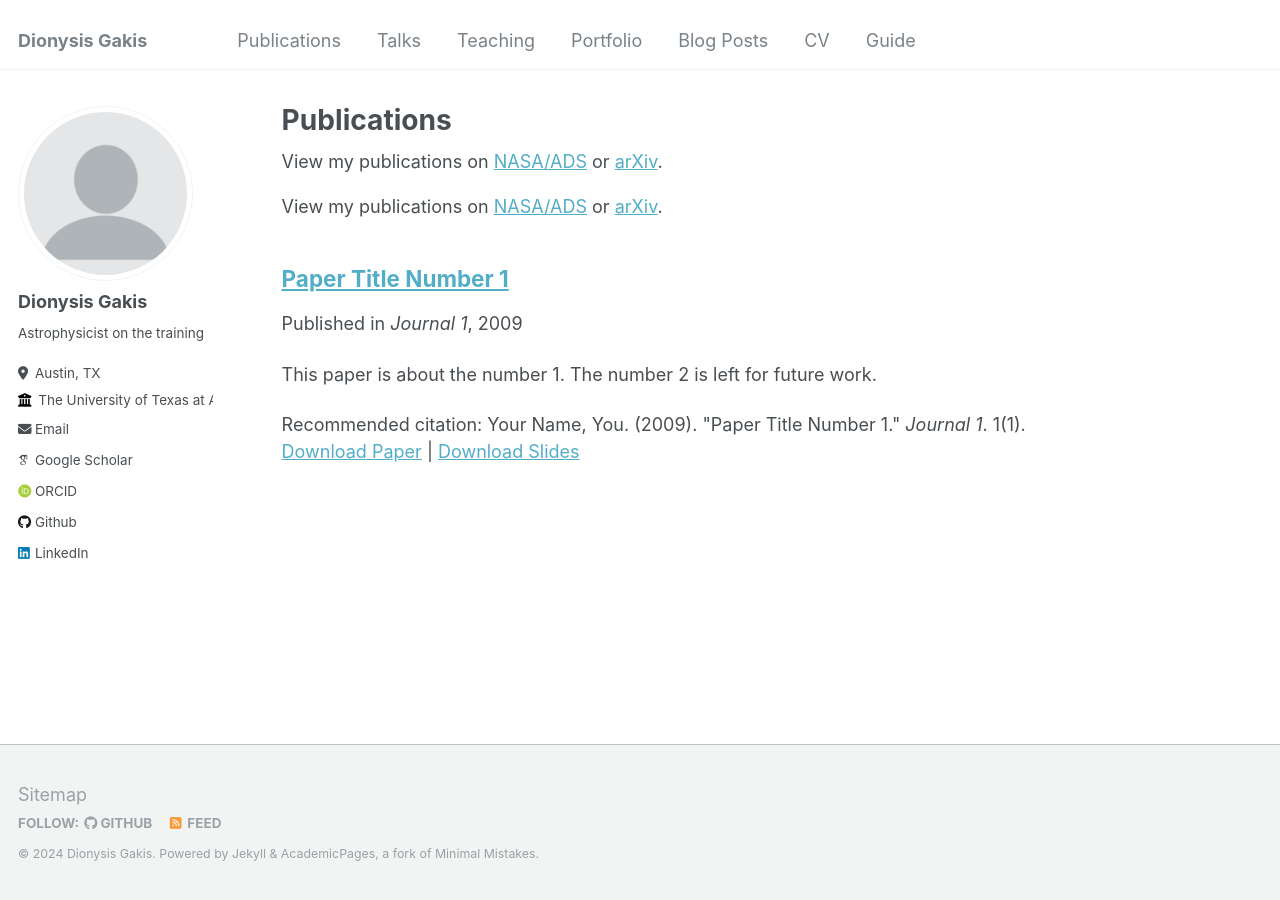
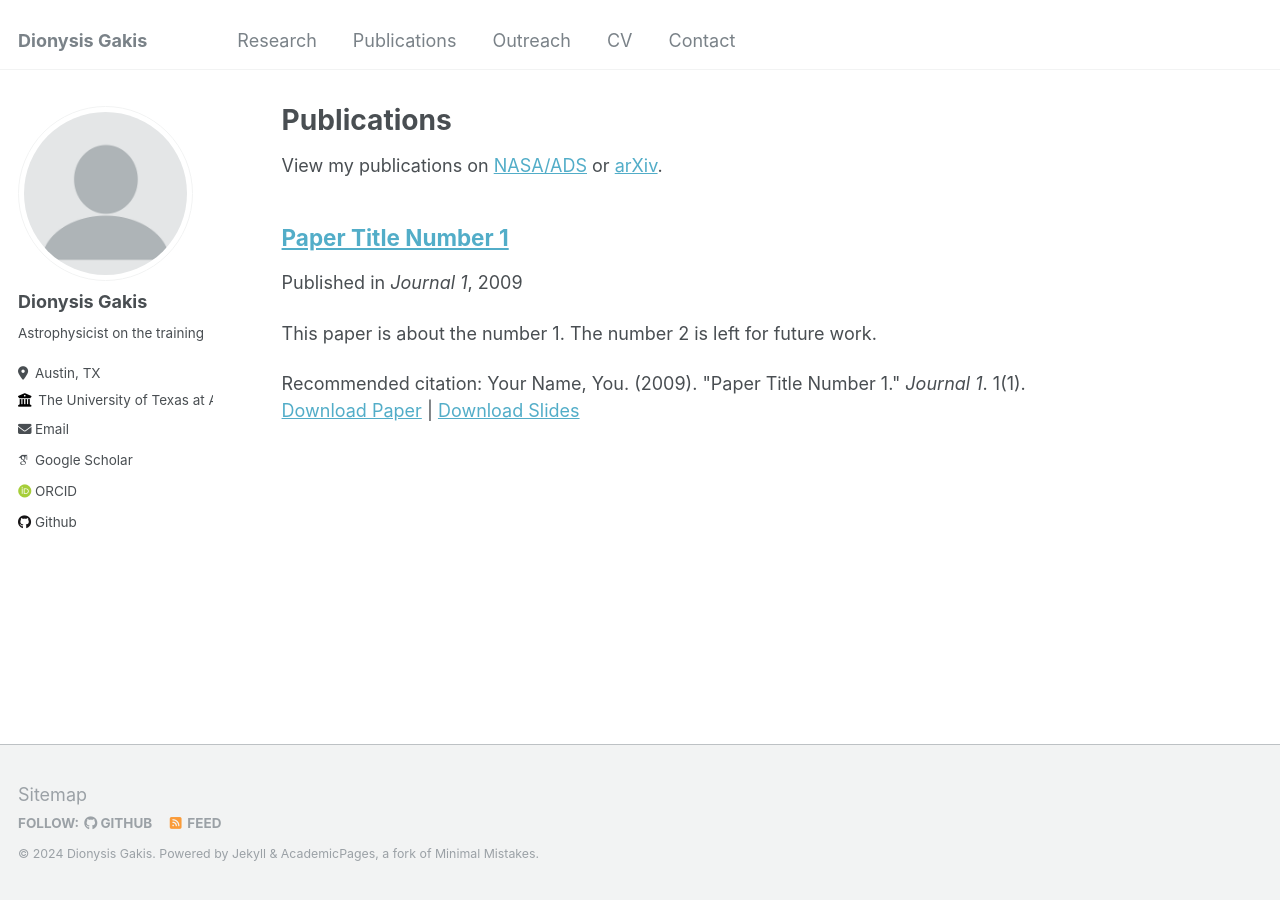
Before and after one commit to diongak/diongak.github.io, a Jekyll site: the page built from _pages/publications.md, in a window 1280 px wide. Built offline with Jekyll 4.4.1, drawn with Linux system fonts in a browser that asks for light colours; some web fonts are replaced.

Commit message:
Update11

```diff
--- a/_config.yml
+++ b/_config.yml
@@ -57,7 +57,7 @@ author:
   keybase          : # Username
   instagram        : # Username
   lastfm           : # Username
-  linkedin         : "dionysios-g-aa5559113"
+  linkedin         : #"dionysios-g-aa5559113"
   mastodon         : # URL
   medium           : # URL
   pinterest        : # Username
--- a/_data/navigation.yml
+++ b/_data/navigation.yml
@@ -1,22 +1,16 @@
 # main links links
 main:
+  - title: "Research"
+    url: /talks/
+
   - title: "Publications"
     url: /publications/
 
-  - title: "Talks"
-    url: /talks/
-
-  - title: "Teaching"
-    url: /teaching/
-
-  - title: "Portfolio"
-    url: /portfolio/
-
-  - title: "Blog Posts"
+  - title: "Outreach"
     url: /year-archive/
 
   - title: "CV"
     url: /cv/
 
-  - title: "Guide"
+  - title: "Contact"
     url: /markdown/
--- a/_pages/publications.md
+++ b/_pages/publications.md
@@ -4,8 +4,6 @@ title: "Publications"
 permalink: /publications/
 author_profile: true
 ---
-
-  <div class="wordwrap">View my publications on <a href="{{https://ui.adsabs.harvard.edu/public-libraries/sHUu1MclQgaV6oRt2fx_PQ}}">NASA/ADS</a> or <a href="{{https://arxiv.org/search/?searchtype=author&query=Gakis%2C+D}}">arXiv</a>. </div>
 
   View my publications on [NASA/ADS](https://ui.adsabs.harvard.edu/public-libraries/sHUu1MclQgaV6oRt2fx_PQ) or
 [arXiv](https://arxiv.org/search/?searchtype=author&query=Gakis%2C+D).
```
